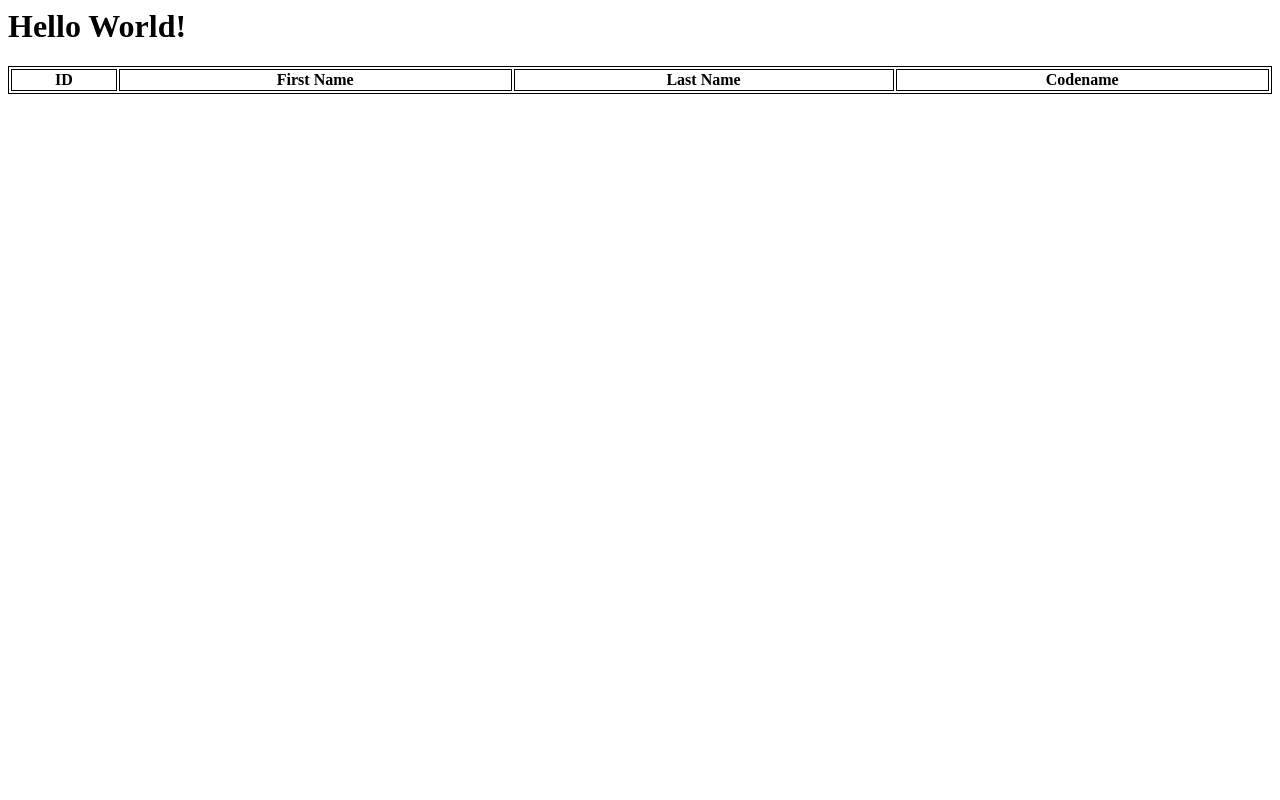
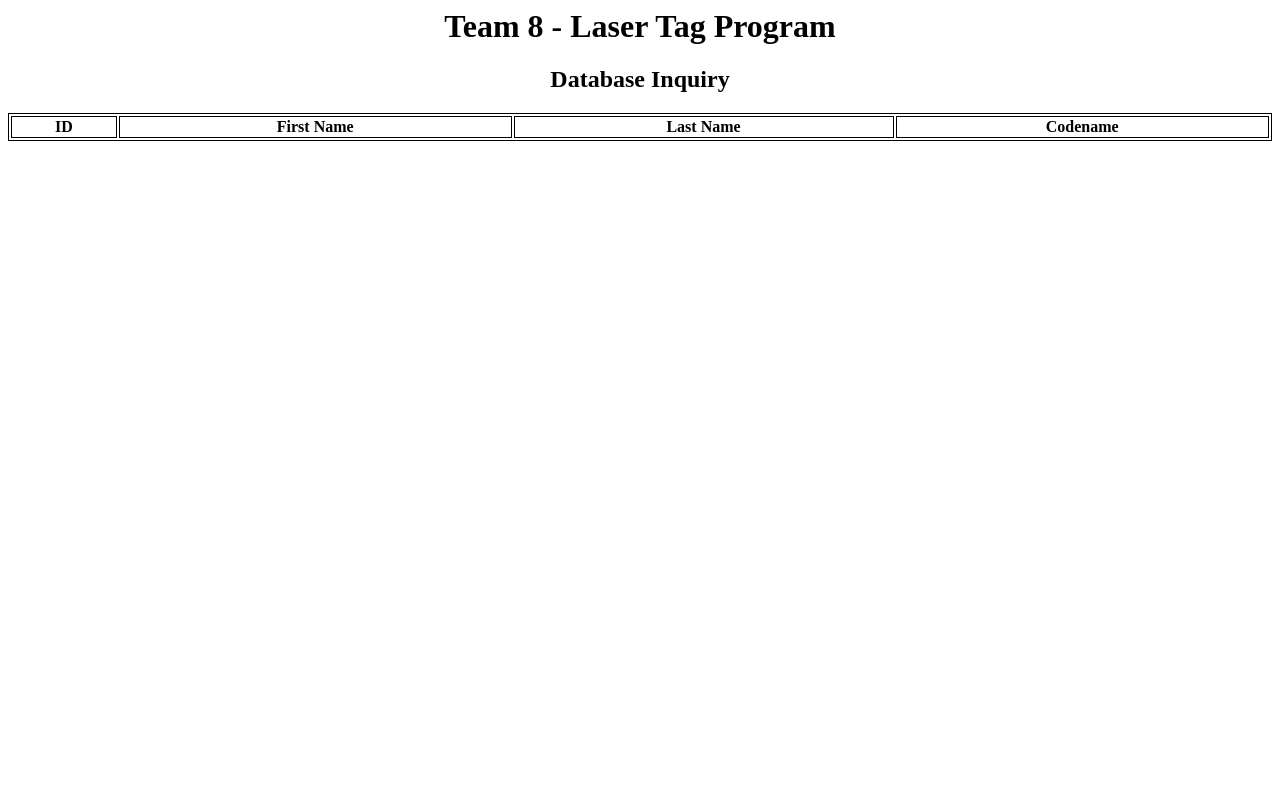
Before and after one commit to ChrisJ-Uark/CSCE3513_HerokuDeployment, a Flask app: page / in a window 1280 px wide. Run offline with Flask 2, Linux system fonts and the light colour scheme; data that the repository does not hold is empty; some libraries are stand-ins or nearby versions.

Commit message:
Added header text and some styles in templates

```diff
--- a/app/templates/index.html
+++ b/app/templates/index.html
@@ -2,13 +2,22 @@
     <head>
         <title>TeamProjectApp</title>
 		<style>
+		body {
+			background-color: white;
+		}
 		table, th, td {
-		  border:1px solid black;
+			border:1px solid black;
+			color: black;
+		}
+		h1, h2 {
+			color: black;
+			text-align: center;
 		}
 		</style>
     </head>
     <body>
-        <h1>Hello World!</h1>
+        <h1>Team 8 - Laser Tag Program</h1>
+		<h2>Database Inquiry</h2>
 		<table style="width:100%">
 			<tr>
 				<th>ID</th>
```
